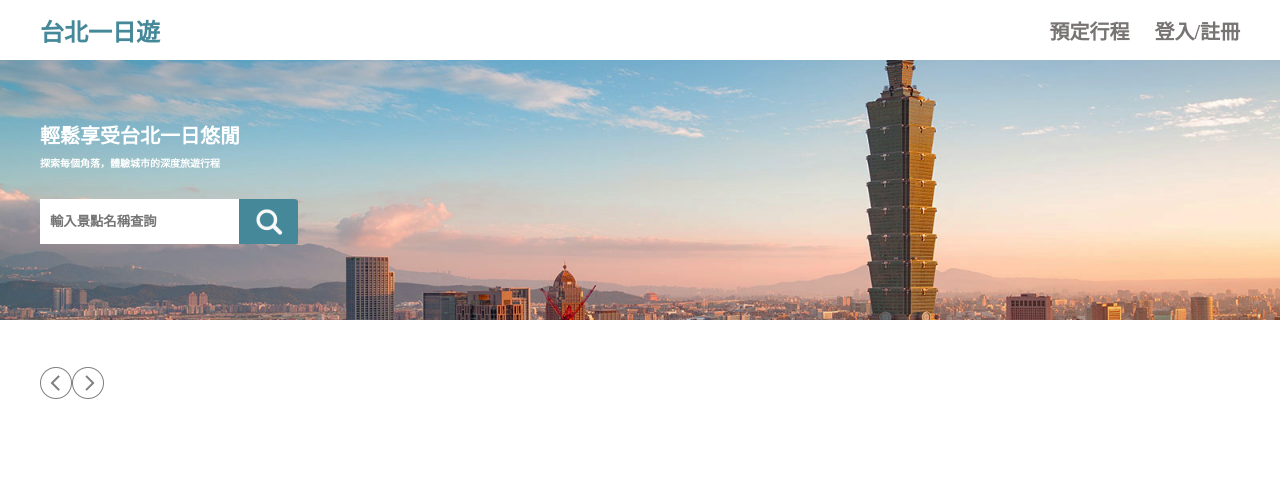
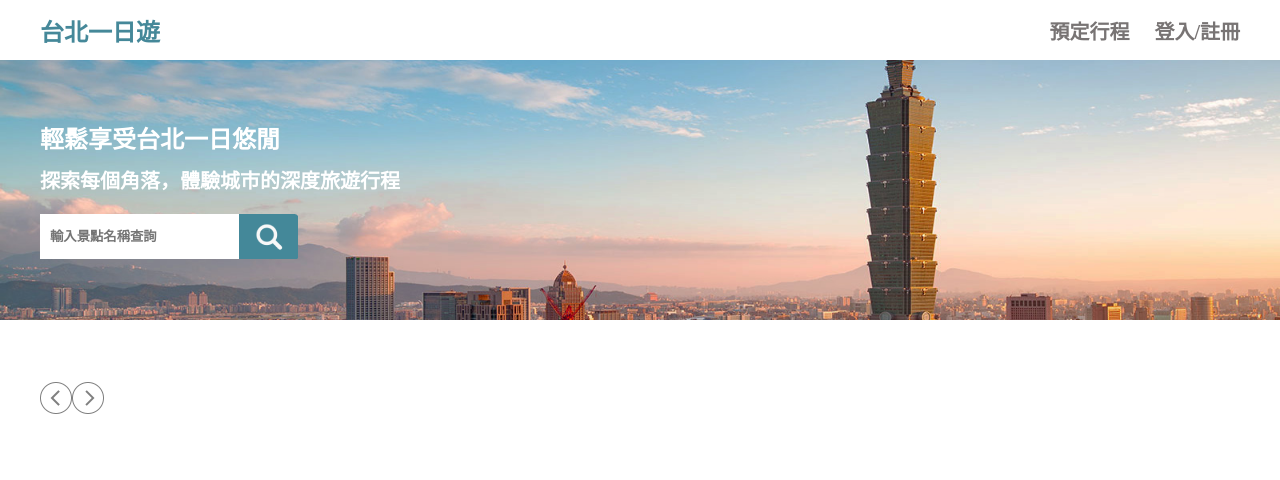
Before and after one commit to lark1987/TaipeiDayTrip, a Flask app: page / in a window 1280 px wide. Shown: the top 480 px of the page. Run offline with Flask 3, Linux system fonts and the light colour scheme; data that the repository does not hold is empty.

Commit message:
0908-1802

```diff
--- a/static/index.css
+++ b/static/index.css
@@ -24,7 +24,7 @@ footer{width:100%;height:100px;background-color: grey;color:white;
         position:absolute;left:0;z-index:-1;}
 .banner_content{color:white;font-weight:bold;
                 position:relative;top: 100px;}
-.banner_smalltext{font-size:10px;line-height:30px;}
+.banner_bigtext{font-size:1.5rem;margin-bottom:10px;}
 
 .search_container{display:flex; margin-top:20px;}
 #search_input{font-weight:bold; border:none; padding: 10px 10px;}
@@ -56,7 +56,7 @@ footer{width:100%;height:100px;background-color: grey;color:white;
 .attraction_info{
       line-height:50px;
       display:flex;align-items:center;justify-content:space-between;
-      border:1px solid #000;padding:0 10px;}
+      border:1px solid rgb(185, 185, 185);padding:0 10px;}
 
 
 @media screen and (max-width:1200px){
@@ -78,5 +78,5 @@ footer{width:100%;height:100px;background-color: grey;color:white;
       body{font-size:15px;}
       #gridContainer{display:flex;justify-content:center; flex-flow:column wrap;}
       .main{display:flex;justify-content:center; flex-flow:column wrap;}
-      .banner_smalltext{font-size:5px;}
+      .attraction{width:100%;}
 }
--- a/templates/index.html
+++ b/templates/index.html
@@ -25,8 +25,8 @@
 
         <div class="banner"></div>
         <div class="banner_content">
-            <div>輕鬆享受台北一日悠閒</div>
-            <div class="banner_smalltext">探索每個角落，體驗城市的深度旅遊行程</div>
+            <div class="banner_bigtext">輕鬆享受台北一日悠閒</div>
+            <div>探索每個角落，體驗城市的深度旅遊行程</div>
             <div class="search_container">
             <input id="search_input" placeholder="輸入景點名稱查詢"></input>
             <img id="search_button" src="../static/image/search_button.png"></img>
```
